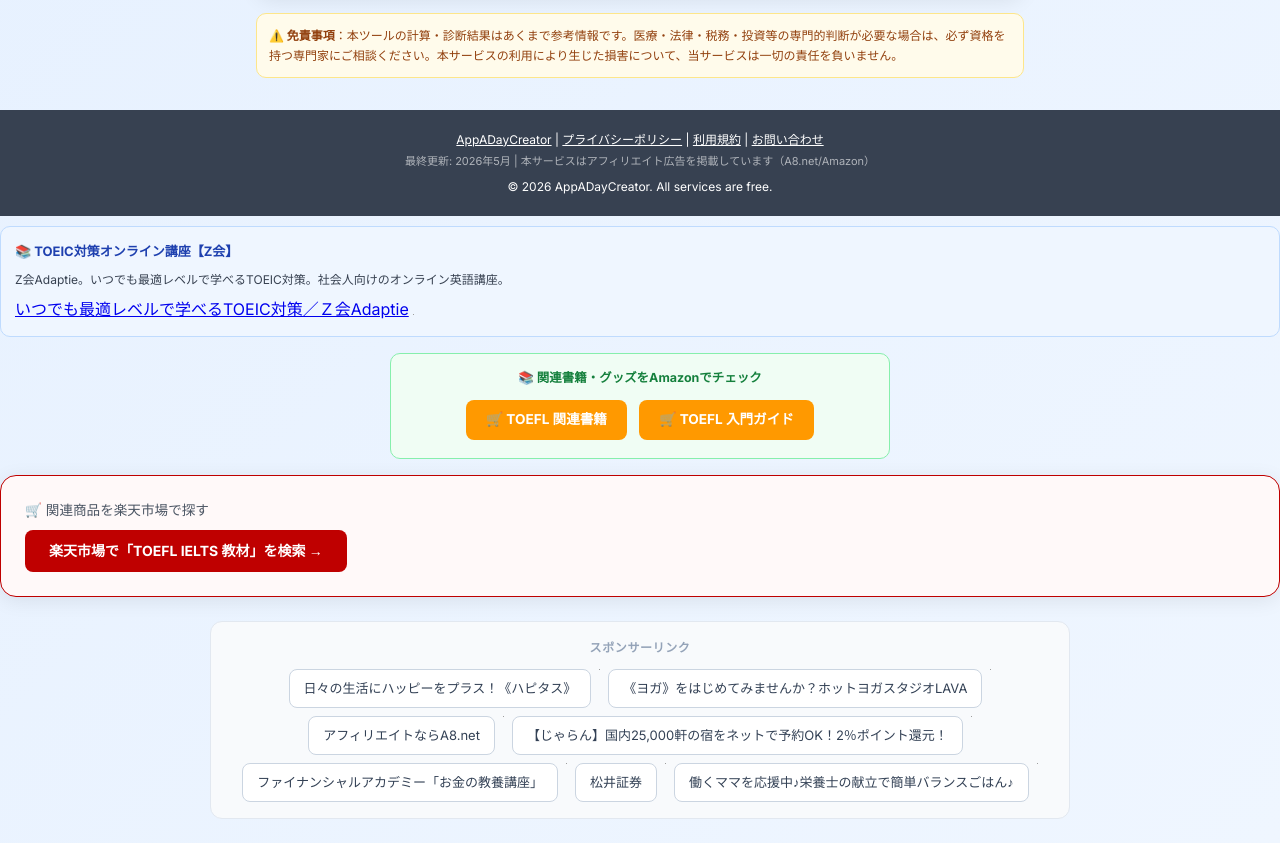
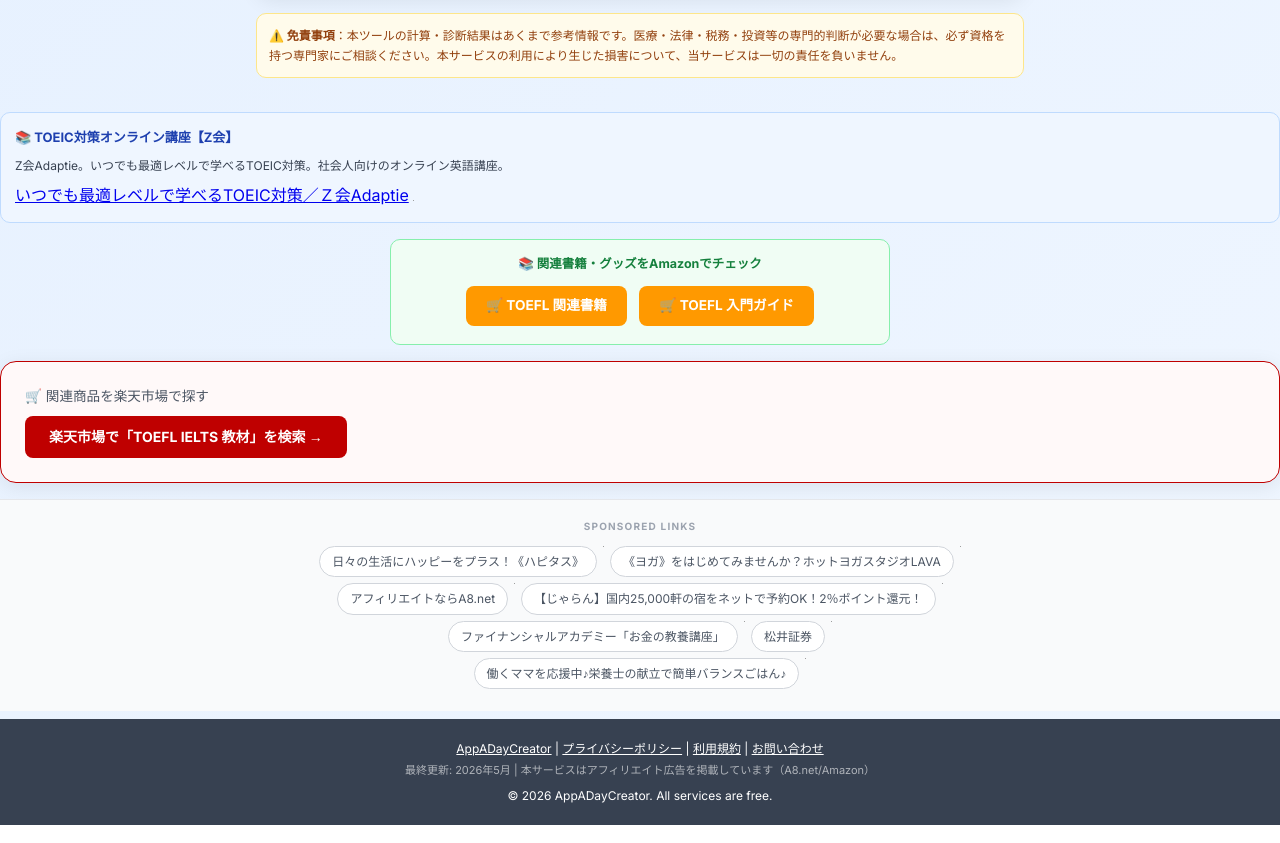
Before and after one commit to appadaycreator/toefl-vs-ielts-advisor, a plain HTML site: page index.html in a window 1280 px wide. Shown: the part 3434-4277 px from the top of the page. Drawn offline with Linux system fonts and the light colour scheme; grey boxes are pictures that could not be loaded.

Commit message:
Move affiliates before footer, redesign sponsor section

```diff
--- a/index.html
+++ b/index.html
@@ -330,16 +330,8 @@
         </div>
     </main>
 
-    <footer style="text-align:center;padding:20px;color:white;font-size:12px;background:#374151;margin-top:8px;">
-        <p><a href="https://appadaycreator.com/" style="color:white;">AppADayCreator</a>
-        | <a href="privacy-policy.html" style="color:white;">プライバシーポリシー</a>
-        | <a href="terms.html" style="color:white;">利用規約</a>
-        | <a href="contact.html" style="color:white;">お問い合わせ</a></p>
-        <p style="margin-top:4px;font-size:11px;opacity:0.6;">最終更新: 2026年5月 | 本サービスはアフィリエイト広告を掲載しています（A8.net/Amazon）</p>
-        <p style="margin-top:6px;">© 2026 AppADayCreator. All services are free.</p>
-    </footer>
 
-    <script>
+<script>
 
     document.addEventListener('DOMContentLoaded', () => {});
 
@@ -447,18 +439,25 @@
     </div>
     <!-- /rakuten-affiliate-block -->
 
-<div style="margin:24px auto;max-width:860px;padding:16px 20px;background:#f8fafc;border:1px solid #e2e8f0;border-radius:12px;">
-  <p style="font-size:12px;font-weight:600;color:#94a3b8;text-align:center;margin:0 0 12px;letter-spacing:0.05em;">スポンサーリンク</p>
-  <div style="display:flex;flex-wrap:wrap;gap:8px;justify-content:center;">
-    <a href="https://px.a8.net/svt/ejp?a8mat=4B3WJ6+FQ9JMY+1LP8+BY642" rel="nofollow noopener noreferrer" target="_blank" style="display:inline-flex;align-items:center;padding:8px 14px;background:#ffffff;border:1px solid #cbd5e1;border-radius:8px;font-size:13px;color:#334155;text-decoration:none;white-space:nowrap;">日々の生活にハッピーをプラス！《ハピタス》</a><img border="0" width="1" height="1" src="https://www14.a8.net/0.gif?a8mat=4B3WJ6+FQ9JMY+1LP8+BY642" alt="">
-    <a href="https://px.a8.net/svt/ejp?a8mat=4B3WJ7+18PTPM+1O96+699KI" rel="nofollow noopener noreferrer" target="_blank" style="display:inline-flex;align-items:center;padding:8px 14px;background:#ffffff;border:1px solid #cbd5e1;border-radius:8px;font-size:13px;color:#334155;text-decoration:none;white-space:nowrap;">《ヨガ》をはじめてみませんか？ホットヨガスタジオLAVA</a><img border="0" width="1" height="1" src="https://www12.a8.net/0.gif?a8mat=4B3WJ7+18PTPM+1O96+699KI" alt="">
-    <a href="https://px.a8.net/svt/ejp?a8mat=457C4C+C23BCA+0K+10FXXU" rel="nofollow noopener noreferrer" target="_blank" style="display:inline-flex;align-items:center;padding:8px 14px;background:#ffffff;border:1px solid #cbd5e1;border-radius:8px;font-size:13px;color:#334155;text-decoration:none;white-space:nowrap;">アフィリエイトならA8.net</a><img border="0" width="1" height="1" src="https://www15.a8.net/0.gif?a8mat=457C4C+C23BCA+0K+10FXXU" alt="">
-    <a href="https://px.a8.net/svt/ejp?a8mat=4B3WJ5+C2OQY2+14CS+68EPE" rel="nofollow noopener noreferrer" target="_blank" style="display:inline-flex;align-items:center;padding:8px 14px;background:#ffffff;border:1px solid #cbd5e1;border-radius:8px;font-size:13px;color:#334155;text-decoration:none;white-space:nowrap;">【じゃらん】国内25,000軒の宿をネットで予約OK！2％ポイント還元！</a><img border="0" width="1" height="1" src="https://www11.a8.net/0.gif?a8mat=4B3WJ5+C2OQY2+14CS+68EPE" alt="">
-    <a href="https://px.a8.net/svt/ejp?a8mat=4B3WJ6+FIIWRU+1IRY+1TKOKI" rel="nofollow noopener noreferrer" target="_blank" style="display:inline-flex;align-items:center;padding:8px 14px;background:#ffffff;border:1px solid #cbd5e1;border-radius:8px;font-size:13px;color:#334155;text-decoration:none;white-space:nowrap;">ファイナンシャルアカデミー「お金の教養講座」</a><img border="0" width="1" height="1" src="https://www15.a8.net/0.gif?a8mat=4B3WJ6+FIIWRU+1IRY+1TKOKI" alt="">
-    <a href="https://px.a8.net/svt/ejp?a8mat=4B3WJA+86RVSA+3XCC+64C3M" rel="nofollow noopener noreferrer" target="_blank" style="display:inline-flex;align-items:center;padding:8px 14px;background:#ffffff;border:1px solid #cbd5e1;border-radius:8px;font-size:13px;color:#334155;text-decoration:none;white-space:nowrap;">松井証券</a><img border="0" width="1" height="1" src="https://www10.a8.net/0.gif?a8mat=4B3WJA+86RVSA+3XCC+64C3M" alt="">
-    <a href="https://px.a8.net/svt/ejp?a8mat=4B3VR6+G0ZCIY+1QM6+HZAGY" rel="nofollow noopener noreferrer" target="_blank" style="display:inline-flex;align-items:center;padding:8px 14px;background:#ffffff;border:1px solid #cbd5e1;border-radius:8px;font-size:13px;color:#334155;text-decoration:none;white-space:nowrap;">働くママを応援中♪栄養士の献立で簡単バランスごはん♪</a><img border="0" width="1" height="1" src="https://www10.a8.net/0.gif?a8mat=4B3VR6+G0ZCIY+1QM6+HZAGY" alt="">
+<div style="border-top:1px solid #e5e7eb;padding:18px 16px 22px;background:#f9fafb;">
+  <p style="text-align:center;font-size:10px;font-weight:700;letter-spacing:0.12em;color:#9ca3af;text-transform:uppercase;margin:0 0 12px;">Sponsored Links</p>
+  <div style="display:flex;flex-wrap:wrap;gap:6px;justify-content:center;max-width:700px;margin:0 auto;">
+    <a href="https://px.a8.net/svt/ejp?a8mat=4B3WJ6+FQ9JMY+1LP8+BY642" rel="nofollow noopener noreferrer" target="_blank" style="display:inline-block;padding:5px 12px;background:#fff;border:1px solid #d1d5db;border-radius:20px;font-size:12px;color:#4b5563;text-decoration:none;white-space:nowrap;">日々の生活にハッピーをプラス！《ハピタス》</a><img border="0" width="1" height="1" src="https://www14.a8.net/0.gif?a8mat=4B3WJ6+FQ9JMY+1LP8+BY642" alt="">
+    <a href="https://px.a8.net/svt/ejp?a8mat=4B3WJ7+18PTPM+1O96+699KI" rel="nofollow noopener noreferrer" target="_blank" style="display:inline-block;padding:5px 12px;background:#fff;border:1px solid #d1d5db;border-radius:20px;font-size:12px;color:#4b5563;text-decoration:none;white-space:nowrap;">《ヨガ》をはじめてみませんか？ホットヨガスタジオLAVA</a><img border="0" width="1" height="1" src="https://www12.a8.net/0.gif?a8mat=4B3WJ7+18PTPM+1O96+699KI" alt="">
+    <a href="https://px.a8.net/svt/ejp?a8mat=457C4C+C23BCA+0K+10FXXU" rel="nofollow noopener noreferrer" target="_blank" style="display:inline-block;padding:5px 12px;background:#fff;border:1px solid #d1d5db;border-radius:20px;font-size:12px;color:#4b5563;text-decoration:none;white-space:nowrap;">アフィリエイトならA8.net</a><img border="0" width="1" height="1" src="https://www15.a8.net/0.gif?a8mat=457C4C+C23BCA+0K+10FXXU" alt="">
+    <a href="https://px.a8.net/svt/ejp?a8mat=4B3WJ5+C2OQY2+14CS+68EPE" rel="nofollow noopener noreferrer" target="_blank" style="display:inline-block;padding:5px 12px;background:#fff;border:1px solid #d1d5db;border-radius:20px;font-size:12px;color:#4b5563;text-decoration:none;white-space:nowrap;">【じゃらん】国内25,000軒の宿をネットで予約OK！2％ポイント還元！</a><img border="0" width="1" height="1" src="https://www11.a8.net/0.gif?a8mat=4B3WJ5+C2OQY2+14CS+68EPE" alt="">
+    <a href="https://px.a8.net/svt/ejp?a8mat=4B3WJ6+FIIWRU+1IRY+1TKOKI" rel="nofollow noopener noreferrer" target="_blank" style="display:inline-block;padding:5px 12px;background:#fff;border:1px solid #d1d5db;border-radius:20px;font-size:12px;color:#4b5563;text-decoration:none;white-space:nowrap;">ファイナンシャルアカデミー「お金の教養講座」</a><img border="0" width="1" height="1" src="https://www15.a8.net/0.gif?a8mat=4B3WJ6+FIIWRU+1IRY+1TKOKI" alt="">
+    <a href="https://px.a8.net/svt/ejp?a8mat=4B3WJA+86RVSA+3XCC+64C3M" rel="nofollow noopener noreferrer" target="_blank" style="display:inline-block;padding:5px 12px;background:#fff;border:1px solid #d1d5db;border-radius:20px;font-size:12px;color:#4b5563;text-decoration:none;white-space:nowrap;">松井証券</a><img border="0" width="1" height="1" src="https://www10.a8.net/0.gif?a8mat=4B3WJA+86RVSA+3XCC+64C3M" alt="">
+    <a href="https://px.a8.net/svt/ejp?a8mat=4B3VR6+G0ZCIY+1QM6+HZAGY" rel="nofollow noopener noreferrer" target="_blank" style="display:inline-block;padding:5px 12px;background:#fff;border:1px solid #d1d5db;border-radius:20px;font-size:12px;color:#4b5563;text-decoration:none;white-space:nowrap;">働くママを応援中♪栄養士の献立で簡単バランスごはん♪</a><img border="0" width="1" height="1" src="https://www10.a8.net/0.gif?a8mat=4B3VR6+G0ZCIY+1QM6+HZAGY" alt="">
   </div>
 </div>
-
+<footer style="text-align:center;padding:20px;color:white;font-size:12px;background:#374151;margin-top:8px;">
+        <p><a href="https://appadaycreator.com/" style="color:white;">AppADayCreator</a>
+        | <a href="privacy-policy.html" style="color:white;">プライバシーポリシー</a>
+        | <a href="terms.html" style="color:white;">利用規約</a>
+        | <a href="contact.html" style="color:white;">お問い合わせ</a></p>
+        <p style="margin-top:4px;font-size:11px;opacity:0.6;">最終更新: 2026年5月 | 本サービスはアフィリエイト広告を掲載しています（A8.net/Amazon）</p>
+        <p style="margin-top:6px;">© 2026 AppADayCreator. All services are free.</p>
+    </footer>
 </body>
 </html>
```
